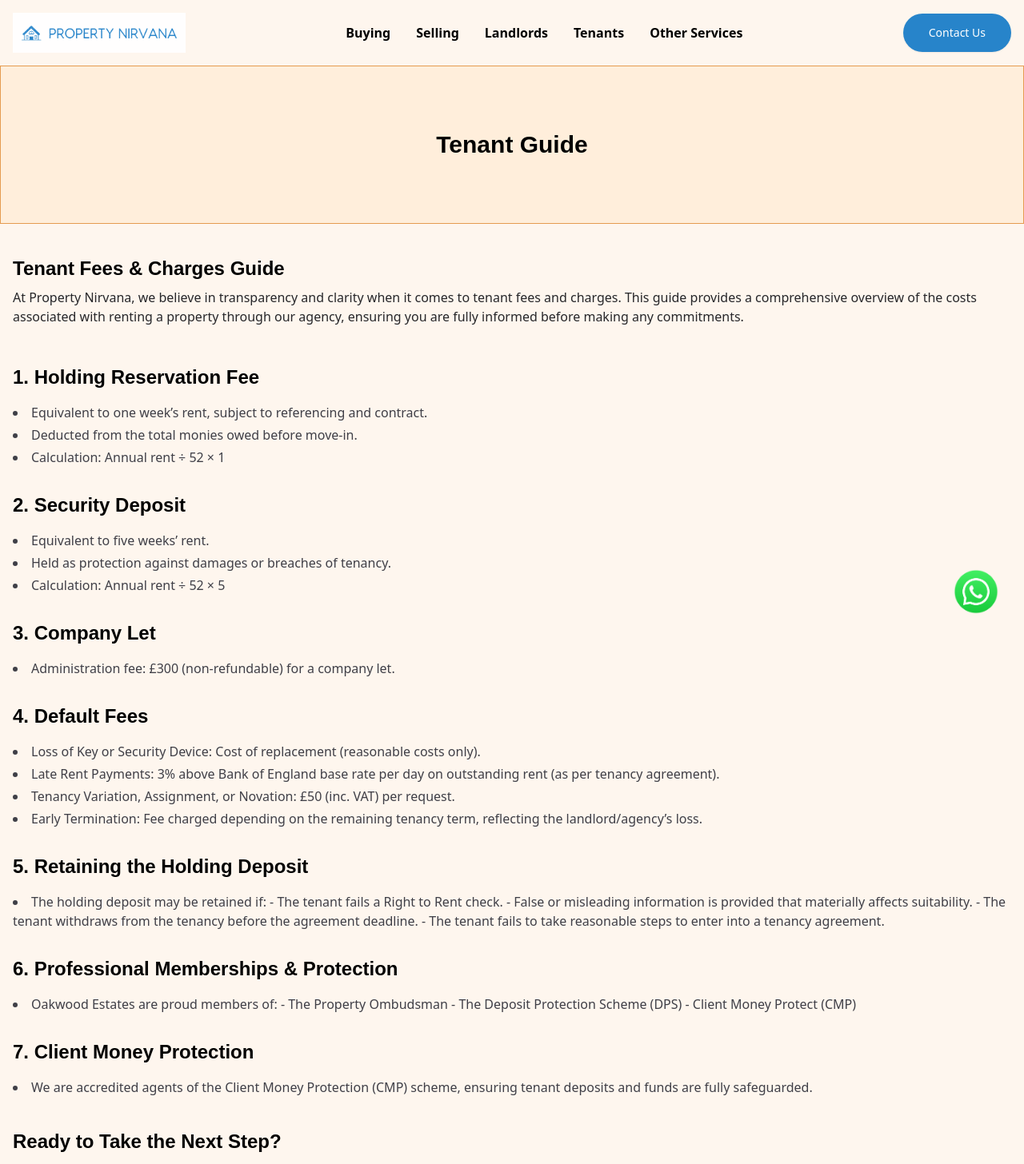
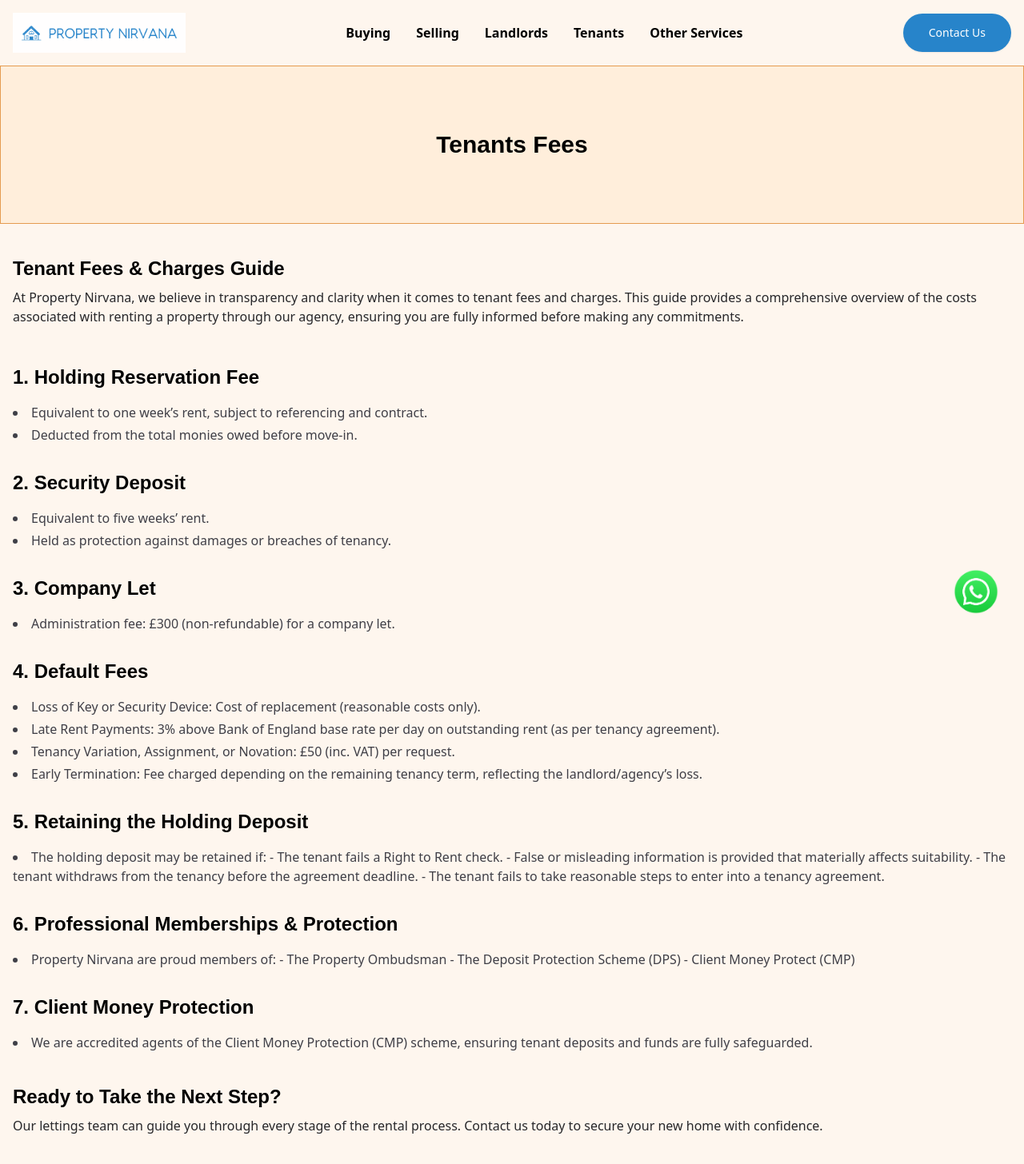
Before and after one commit to shivang476/property-nirvana, a Next.js app: page /tenant-fees in a window 1280 px wide. Shown: the top 1456 px of the page at 80% size. Built offline with nearby package versions, Linux system fonts and the light colour scheme; a web font is replaced by a local one.

Commit message:
feat: update required changes

```diff
--- a/app/page.tsx
+++ b/app/page.tsx
@@ -78,7 +78,7 @@ function Hero() {
               Landlords
             </Link>
             <Link
-              href="/renters-guide"
+              href="/tenants-guide"
               className={cn(
                 buttonVariants({
                   size: "xl",
@@ -276,7 +276,7 @@ function RentOutYourProperty() {
               </ul>
             </div>
             <Link
-              href="/renters-guide"
+              href="/tenants-guide"
               className={buttonVariants({
                 size: "lg",
                 className: "rounded-none",
--- a/app/tenant-fees/page.tsx
+++ b/app/tenant-fees/page.tsx
@@ -3,10 +3,10 @@ import GuideEntry from "@/components/guide-entry";
 import HeadingFrame from "@/components/heading-frame";
 import MaxWidthWrapper from "@/components/max-width";
 
-export default function TenantGuide() {
+export default function TenantFees() {
   return (
     <div>
-      <HeadingFrame heading="Tenant Guide" />
+      <HeadingFrame heading="Tenants Fees" />
       <MaxWidthWrapper className="px-4">
         <FootNote className="mt-10">
           <FootNote.Title>Tenant Fees & Charges Guide</FootNote.Title>
@@ -24,7 +24,6 @@ export default function TenantGuide() {
             points={[
               "Equivalent to one week’s rent, subject to referencing and contract.",
               "Deducted from the total monies owed before move-in.",
-              "Calculation: Annual rent ÷ 52 × 1",
             ]}
           />
           <GuideEntry
@@ -32,7 +31,6 @@ export default function TenantGuide() {
             points={[
               "Equivalent to five weeks’ rent.",
               "Held as protection against damages or breaches of tenancy.",
-              "Calculation: Annual rent ÷ 52 × 5",
             ]}
           />
           <GuideEntry
@@ -59,7 +57,7 @@ export default function TenantGuide() {
           <GuideEntry
             title="6. Professional Memberships & Protection"
             points={[
-              "Oakwood Estates are proud members of: - The Property Ombudsman - The Deposit Protection Scheme (DPS) - Client Money Protect (CMP)",
+              "Property Nirvana are proud members of: - The Property Ombudsman - The Deposit Protection Scheme (DPS) - Client Money Protect (CMP)",
             ]}
           />
           <GuideEntry
--- a/app/renters-guide/page.tsx
+++ b/app/tenants-guide/page.tsx
@@ -3,10 +3,10 @@ import GuideEntry from "@/components/guide-entry";
 import HeadingFrame from "@/components/heading-frame";
 import MaxWidthWrapper from "@/components/max-width";
 
-export default function RentersGuide() {
+export default function TenantsGuide() {
   return (
     <div>
-      <HeadingFrame heading="Renters Guide" />
+      <HeadingFrame heading="Tenants Guide" />
       <MaxWidthWrapper className="px-4">
         <FootNote className="mt-10">
           <FootNote.Title>
--- a/components/navbar.tsx
+++ b/components/navbar.tsx
@@ -52,7 +52,7 @@ export default function Navbar() {
       href: "#",
       label: "Tenants",
       innerLinks: [
-        { href: "/renters-guide", label: "Tenants Guide" },
+        { href: "/tenants-guide", label: "Tenants Guide" },
         { href: "/tenant-fees", label: "Tenants Fees" },
       ],
     },
```
